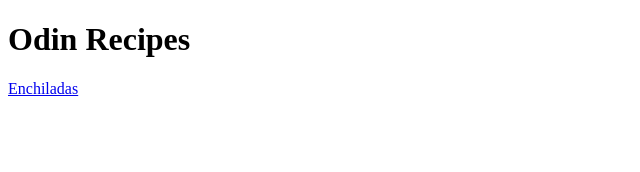
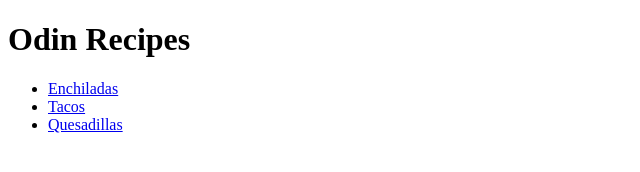
Before and after one commit to Santi303/odin-recipes, a plain HTML site: page index.html in a window 1280 px wide. Shown: the whole page, without its empty margins (0-640 px from the left). Drawn offline with Linux system fonts and the light colour scheme.

Commit message:
Created links to recipes

```diff
--- a/index.html
+++ b/index.html
@@ -8,7 +8,11 @@
     </head>
     <body>
         <h1>Odin Recipes</h1>
-        <a href="recipes/enchiladas.html">Enchiladas</a>
+        <ul>
+        <li><a href="recipes/enchiladas.html">Enchiladas</a></li>
+        <li><a href="recipes/tacos.html">Tacos</a></li>
+        <li><a href="recipes/quesadillas.html">Quesadillas</a></li>
+        </ul>
     </body>
 
 </html>
```
Also changed, not shown: 1 other file.
